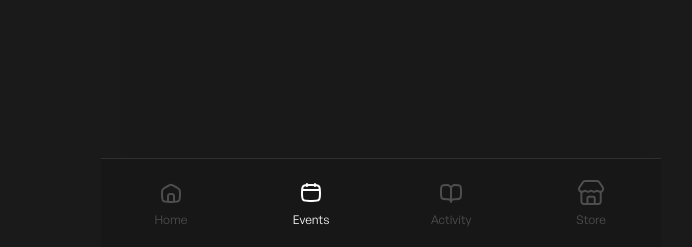
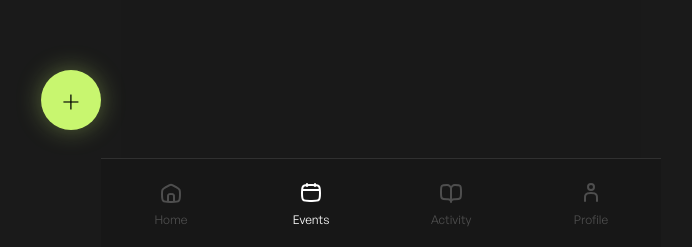
Before and after one commit to alejmmtz/ReTag-App, a Next.js app in the folder client/: page /event/explore in a window 1280 px wide. Shown: the part 550-797 px from the top of the page, without its empty margins (259-951 px from the left). Built offline with nearby package versions, Linux system fonts and the light colour scheme; no server answers.

Commit message:
feat: complete events frontend flow

```diff
--- a/client/src/app/(shared)/event/explore/page.tsx
+++ b/client/src/app/(shared)/event/explore/page.tsx
@@ -5,7 +5,8 @@ import {
   useState,
 } from 'react';
 
-import UserBottomNav from '../../../../components/navigation/store-bottom-nav';
+import UserBottomNav from '../../../../components/navigation/user-bottom-nav';
+import UserCreateSheet from '../../../../components/events/user-create-sheet';
 
 import { API_URL } from '../../../../lib/api';
 
@@ -30,6 +31,9 @@ export default function UserEventsPage() {
 
   const [error, setError] =
     useState('');
+
+    const [sheetOpen, setSheetOpen] =
+  useState(false);
 
   useEffect(() => {
     async function loadEvents() {
@@ -189,6 +193,22 @@ export default function UserEventsPage() {
         </div>
       </div>
 
+    {/* Floating button */}
+        <button
+        type="button"
+        onClick={() => setSheetOpen(true)}
+        className="fixed bottom-[120px] left-[210px] z-40 ml-[120px] flex h-[60px] w-[60px] -translate-x-1/2 items-center justify-center rounded-full bg-[#C8F66F] text-[30px] font-light text-black shadow-[0_0_24px_rgba(200,246,111,0.35)]"
+        >
+        +
+        </button>
+
+        <UserCreateSheet
+        open={sheetOpen}
+        onClose={() =>
+            setSheetOpen(false)
+        }
+        />
+
       <UserBottomNav />
     </main>
   );
--- a/client/src/components/events/store-create-sheet.tsx
+++ b/client/src/components/events/store-create-sheet.tsx
@@ -14,7 +14,7 @@ export default function StoreCreateSheet({
 }: Props) {
   return (
     <div
-      className={`fixed inset-0 z-[60] transition-all duration-500 ${
+      className={`fixed inset-0 z-[60] transition-all duration-600 ${
         open
           ? 'pointer-events-auto bg-black/55 backdrop-blur-[1px] opacity-100'
           : 'pointer-events-none bg-black/0 opacity-0'
--- a/client/src/components/events/store-event-card.tsx
+++ b/client/src/components/events/store-event-card.tsx
@@ -65,7 +65,7 @@ export default function StoreEventCard({
         {/* Event info */}
         <div className="min-w-0 flex-1">
           {/* Title */}
-          <h2 className="truncate text-[20px] font-semibold leading-tight text-white">
+          <h2 className="truncate text-[18px] font-semibold leading-tight text-white">
             {event.title}
           </h2>
 
--- /dev/null
+++ b/client/src/components/events/user-create-sheet.tsx
@@ -0,0 +1,112 @@
+'use client';
+
+import Image from 'next/image';
+import Link from 'next/link';
+
+type Props = {
+  open: boolean;
+  onClose: () => void;
+};
+
+export default function UserCreateSheet({
+  open,
+  onClose,
+}: Props) {
+  return (
+    <div
+      className={`fixed inset-0 z-[60] transition-all duration-500 ${
+        open
+          ? 'pointer-events-auto bg-black/55 backdrop-blur-[1px] opacity-100'
+          : 'pointer-events-none bg-black/0 opacity-0'
+      }`}
+    >
+      {/* Background */}
+      <div
+        className="absolute inset-0"
+        onClick={onClose}
+      />
+
+      {/* Sheet */}
+      <div
+        className={`absolute bottom-0 left-0 right-0 mx-auto w-full max-w-[560px] rounded-t-[23px] bg-[#171717] px-[28px] pb-8 pt-5 transition-transform duration-600 ${
+          open
+            ? 'translate-y-0'
+            : 'translate-y-full'
+        }`}
+      >
+        <div className="mx-auto mb-8 h-[8px] w-[92px] rounded-full bg-[#2B2B2B]" />
+
+        {/* Header */}
+        <div className="mb-8 flex items-start justify-between gap-4">
+          <h2 className="mt-2 text-[20px] font-medium text-white">
+            What do you want to post?
+          </h2>
+
+          <button
+            type="button"
+            onClick={onClose}
+            className="flex h-[45px] w-[45px] items-center justify-center rounded-full bg-[#303030] text-[25px] text-white"
+          >
+            ×
+          </button>
+        </div>
+
+        {/* Options */}
+        <div className="space-y-4">
+
+          {/* Create post */}
+          <Link
+            href="/create-post"
+            onClick={onClose}
+            className="flex items-center gap-4 rounded-[20px] border border-[#2E2E2E] bg-transparent px-4 py-4"
+          >
+            <div className="flex h-[70px] w-[70px] items-center justify-center rounded-[11px] bg-[#FF4A14]">
+              <Image
+                src="/icons/sparkle.svg"
+                alt=""
+                width={35}
+                height={35}
+              />
+            </div>
+
+            <div>
+              <h3 className="text-[16px] font-medium text-white">
+                Create a post
+              </h3>
+
+              <p className="mt-1 text-[13px] text-[#7A7A7A]">
+                Share a look or a recent find.
+              </p>
+            </div>
+          </Link>
+
+          {/* List garment */}
+          <Link
+            href="/create-garment"
+            onClick={onClose}
+            className="flex items-center gap-4 rounded-[20px] border border-[#2E2E2E] bg-transparent px-4 py-4"
+          >
+            <div className="flex h-[70px] w-[70px] items-center justify-center rounded-[11px] bg-[#C8F66F]">
+              <Image
+                src="/icons/garment.svg"
+                alt=""
+                width={35}
+                height={35}
+              />
+            </div>
+
+            <div>
+              <h3 className="text-[16px] font-medium text-white">
+                List a garment
+              </h3>
+
+              <p className="mt-1 text-[13px] text-[#7A7A7A]">
+                Sell or exchange a piece.
+              </p>
+            </div>
+          </Link>
+        </div>
+      </div>
+    </div>
+  );
+}
--- /dev/null
+++ b/client/src/components/icons/profile-icon.tsx
@@ -0,0 +1,26 @@
+export default function ProfileIcon() {
+  return (
+    <svg
+      width="24"
+      height="24"
+      viewBox="0 0 24 24"
+      fill="none"
+      aria-hidden="true"
+    >
+      <path
+        d="M15 6C15 7.65685 13.6569 9 12 9C10.3431 9 9 7.65685 9 6C9 4.34315 10.3431 3 12 3C13.6569 3 15 4.34315 15 6Z"
+        stroke="currentColor"
+        strokeWidth="2"
+        strokeLinecap="round"
+        strokeLinejoin="round"
+      />
+
+      <path
+        d="M18 20V18C18 16.1362 18 15.2044 17.6955 14.4693C17.2895 13.4892 16.5108 12.7105 15.5307 12.3045C14.7956 12 13.8638 12 12 12C10.1362 12 9.20435 12 8.46927 12.3045C7.48915 12.7105 6.71046 13.4892 6.30448 14.4693C6 15.2044 6 16.1362 6 18V20"
+        stroke="currentColor"
+        strokeWidth="2"
+        strokeLinecap="round"
+      />
+    </svg>
+  );
+}
--- /dev/null
+++ b/client/src/components/navigation/user-bottom-nav.tsx
@@ -0,0 +1,95 @@
+'use client';
+
+import Link from 'next/link';
+import { usePathname } from 'next/navigation';
+
+import HomeIcon from '../icons/home-icon';
+import CalendarIcon from '../icons/calendar-icon';
+import ActivityIcon from '../icons/activity-icon';
+import ProfileIcon from '../icons/profile-icon';
+
+type NavItem = {
+  label: string;
+  href: string;
+  icon: 'home' | 'events' | 'activity' | 'profile';
+};
+
+const navItems: NavItem[] = [
+  {
+    label: 'Home',
+    href: '/feed',
+    icon: 'home',
+  },
+  {
+    label: 'Events',
+    href: '/event/explore',
+    icon: 'events',
+  },
+  {
+    label: 'Activity',
+    href: '/activity',
+    icon: 'activity',
+  },
+  {
+    label: 'Profile',
+    href: '/profile',
+    icon: 'profile',
+  },
+];
+
+export default function UserBottomNav() {
+  const pathname = usePathname();
+
+  function isActive(href: string) {
+    // Events includes explore and event details
+    if (href === '/event/explore') {
+      return pathname.startsWith('/event');
+    }
+
+    return pathname.startsWith(href);
+  }
+
+  function getIcon(icon: NavItem['icon']) {
+    if (icon === 'home') {
+      return <HomeIcon />;
+    }
+
+    if (icon === 'events') {
+      return <CalendarIcon />;
+    }
+
+    if (icon === 'activity') {
+      return <ActivityIcon />;
+    }
+
+    return <ProfileIcon />;
+  }
+
+  return (
+    <nav className="fixed bottom-0 left-0 right-0 z-50 mx-auto h-[92px] w-full max-w-[560px] border-t border-[#303030] bg-[#171717]">
+      <div className="grid h-full grid-cols-4">
+        {navItems.map((item) => {
+          const active = isActive(item.href);
+
+          return (
+            <Link
+              key={item.label}
+              href={item.href}
+              className={`flex flex-col items-center justify-center gap-[6px] ${
+                active
+                  ? 'text-white'
+                  : 'text-[#4E4E4E]'
+              }`}
+            >
+              {getIcon(item.icon)}
+
+              <span className="text-[12px]">
+                {item.label}
+              </span>
+            </Link>
+          );
+        })}
+      </div>
+    </nav>
+  );
+}
```
Also changed, not shown: client/public/icons/sparkle.svg (added).
